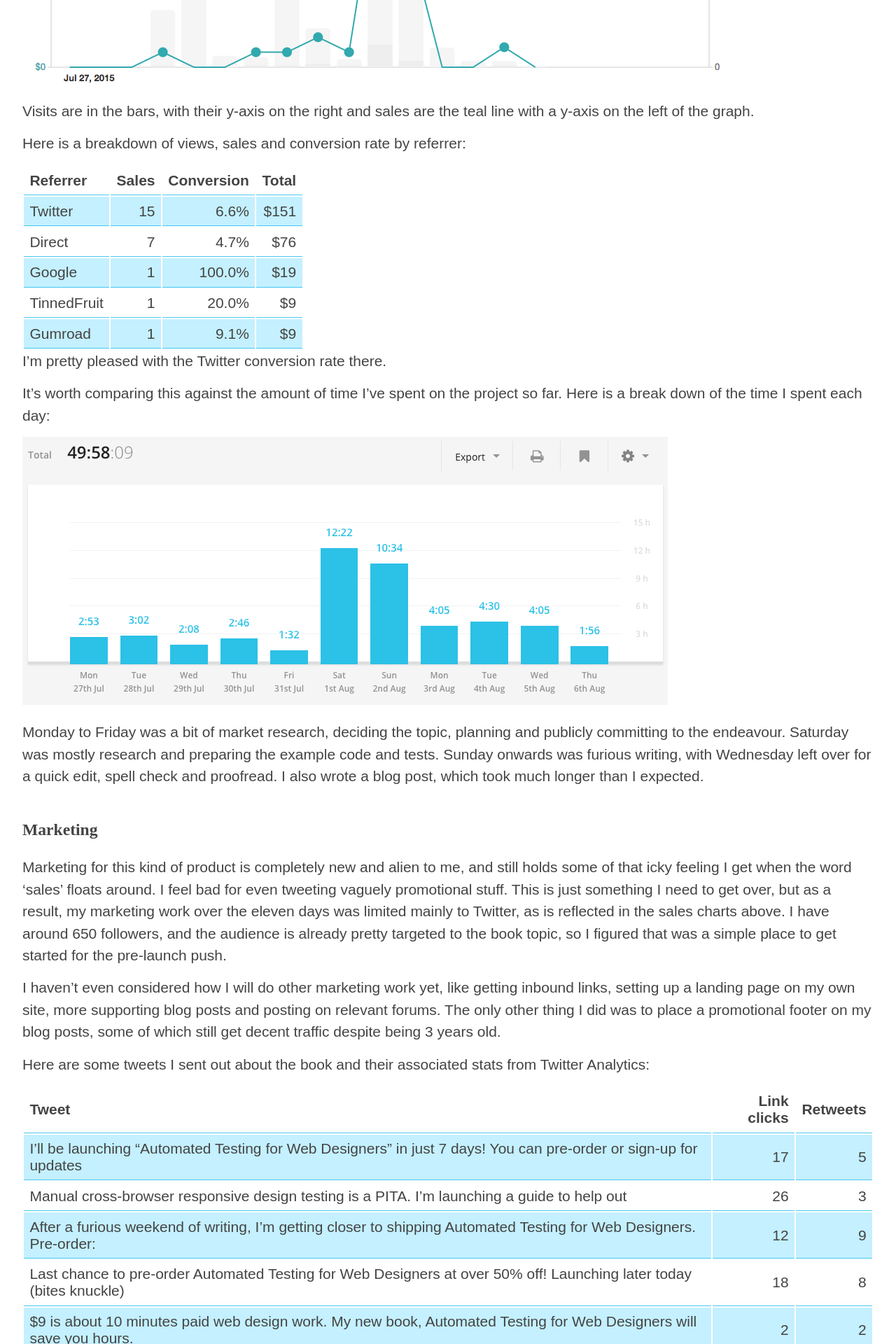
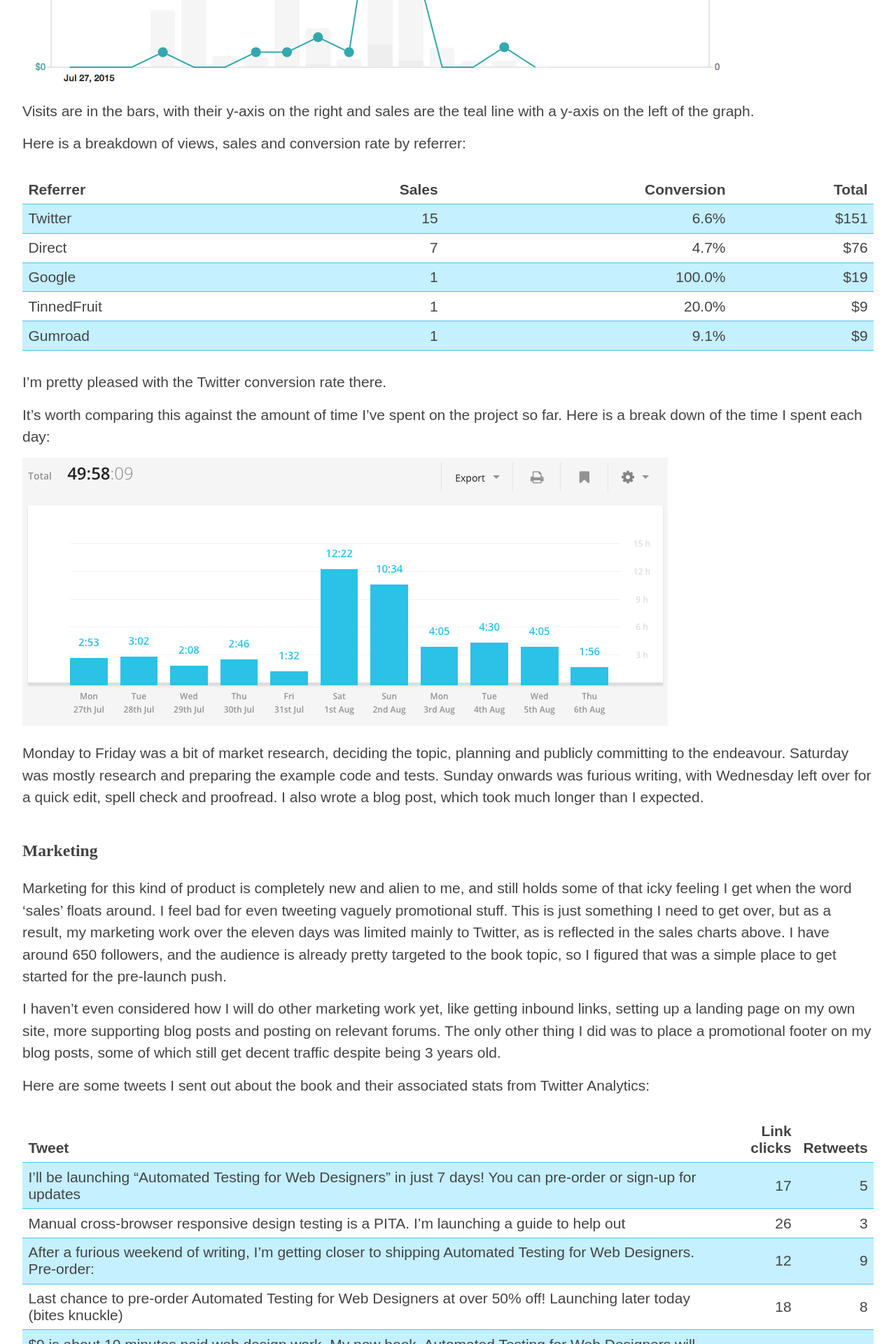
Before and after one commit to froots/froots.github.io, a Jekyll site: the page built from _posts/2015-08-12-why-would-anyone-try-and-write-a-book-in-eleven-days.md, in a window 1280 px wide. Shown: the part 3126-5046 px from the top of the page at 70% size. Built offline with Jekyll 4.4.1, drawn with Linux system fonts in a browser that asks for light colours.

Commit message:
MInor table stuff

```diff
--- a/_sass/main/_base.scss
+++ b/_sass/main/_base.scss
@@ -130,8 +130,11 @@ p, li {
 }
 
 table {
+  margin: 1.4rem 0;
   overflow: auto;
   overflow-x: auto;
+  border-collapse: collapse;
+  width: 100%;
 }
 
 th, td {
@@ -140,10 +143,16 @@ th, td {
   text-align: left;
 }
 
-tbody {
-
+th {
+  vertical-align: bottom;
 }
 
 tbody tr:nth-child(odd) {
   background: $color-secondary-light;
 }
+
+dl,
+dt,
+dd {
+  line-height: $base-line-height;
+}
```
